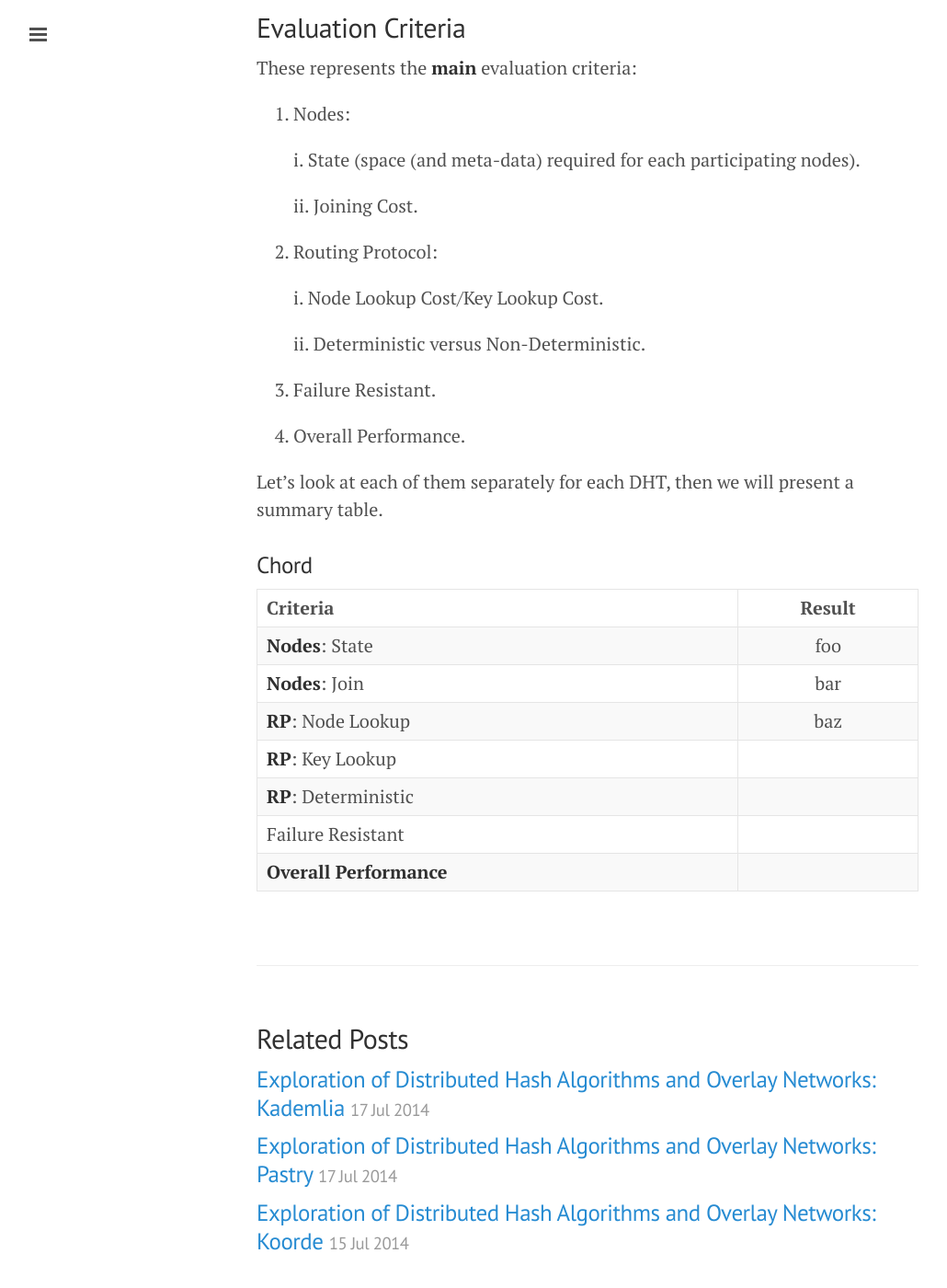
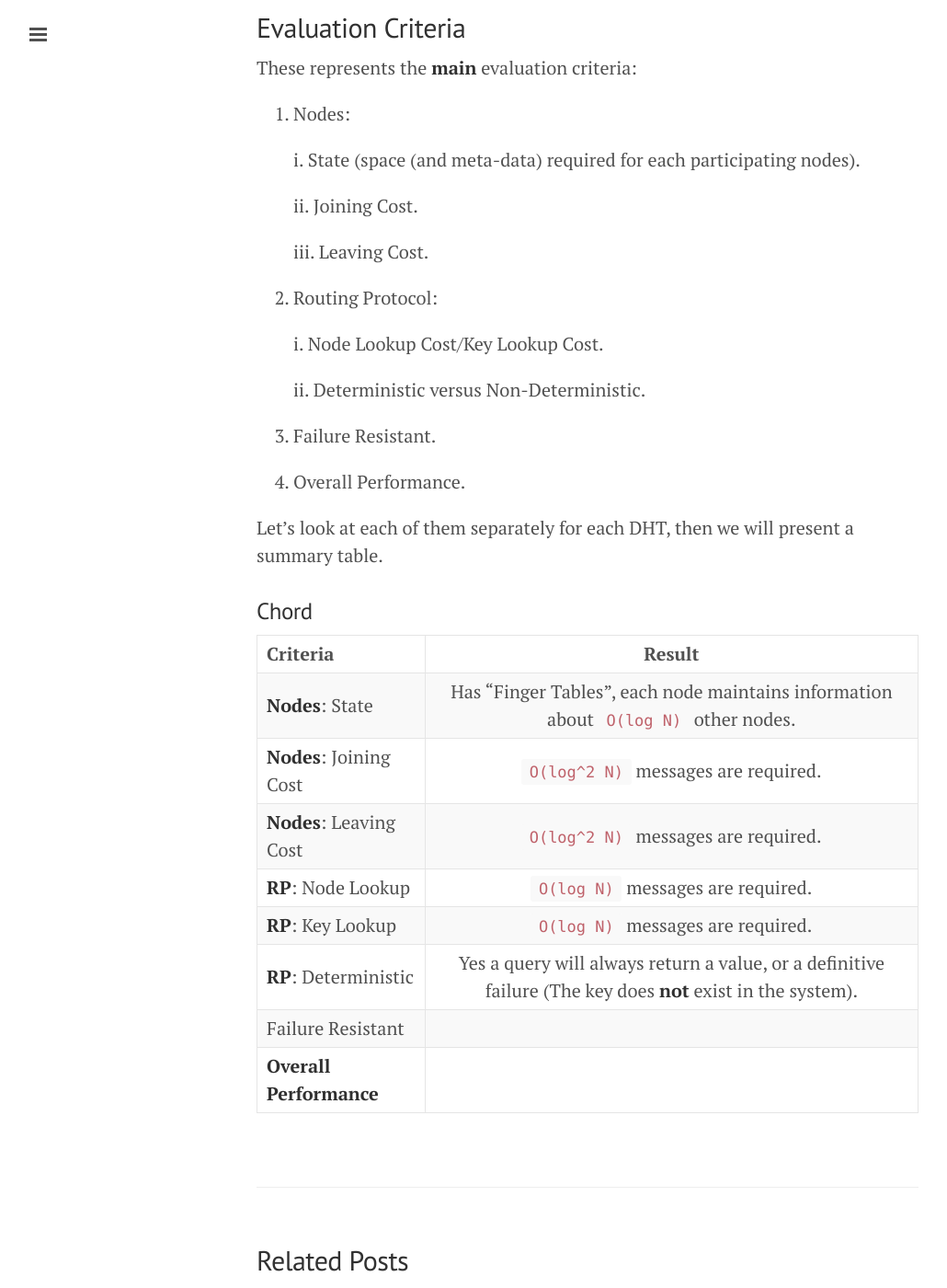
Before and after one commit to dwils098/dwils098.github.io, a Jekyll site: the page built from _posts/2014-07-17-Comparison.md, in a window 1280 px wide and 1400 px high, scrolled down 411 px. Shown: the whole window at 92% size, without its empty margins (1-1031 px from the left). Built offline with Jekyll 4.4.1, drawn with Linux system fonts in a browser that asks for light colours; Markdown is read by kramdown in place of the engine named in the settings.

Commit message:
table formatting

```diff
--- a/_posts/2014-07-17-Comparison.md
+++ b/_posts/2014-07-17-Comparison.md
@@ -15,6 +15,8 @@ These represents the **main** evaluation criteria:
 
 	ii. Joining Cost.
 
+	iii. Leaving Cost.
+
 2. Routing Protocol:
 
 	i. Node Lookup Cost/Key Lookup Cost.
@@ -31,10 +33,11 @@ Let's look at each of them separately for each DHT, then we will present a summa
 
 Criteria | Result
 :-- | :--:
-**Nodes**: State | foo
-**Nodes**: Join | bar
-**RP**: Node Lookup | baz
-**RP**: Key Lookup |
-**RP**: Deterministic |
+**Nodes**: State | Has "Finger Tables", each node maintains information about `O(log N)` other nodes.
+**Nodes**: Joining Cost | `O(log^2 N)` messages are required.
+**Nodes**: Leaving Cost | `O(log^2 N)` messages are required.
+**RP**: Node Lookup | `O(log N)` messages are required.
+**RP**: Key Lookup | `O(log N)` messages are required.
+**RP**: Deterministic | Yes a query will always return a value, or a definitive failure (The key does **not** exist in the system).
 Failure Resistant |
 **Overall Performance** |
```
